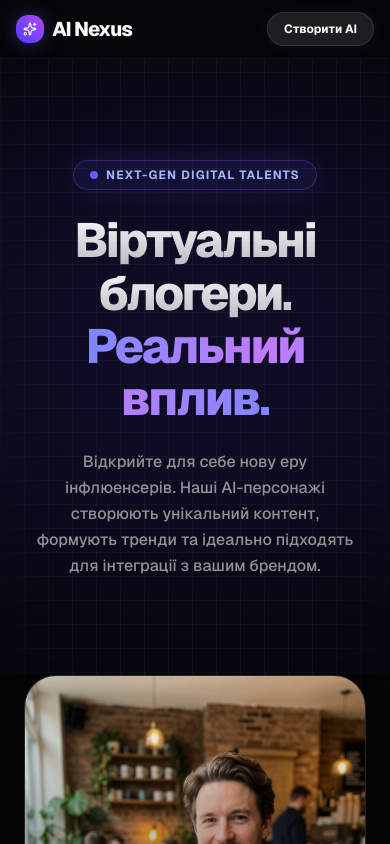
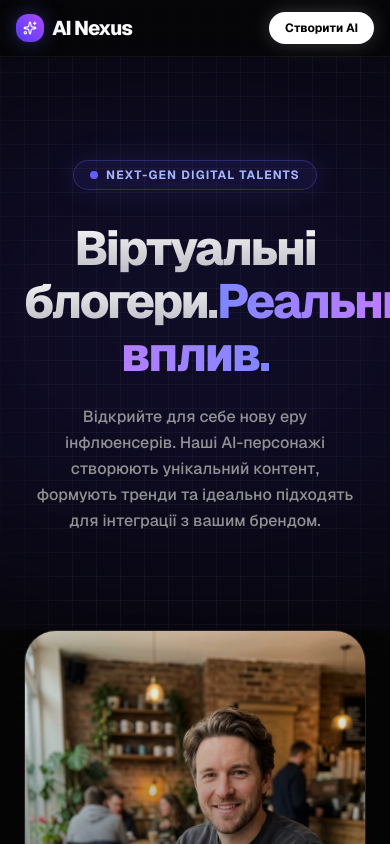
Before and after one commit to Dmytriy-OL/ai-nexus, a Next.js app: page / in a window 390 px wide. Shown: the top 844 px of the page. Built offline with nearby package versions, Linux system fonts and the light colour scheme.

Commit message:
fix: navbar button styling and mobile hero text wrapping

```diff
--- a/src/app/page.tsx
+++ b/src/app/page.tsx
@@ -80,7 +80,7 @@ export default function Showcase() {
               <a href="#" className="text-sm font-medium text-neutral-400 hover:text-white transition-colors">Технологія</a>
               <a href="#" className="text-sm font-medium text-neutral-400 hover:text-white transition-colors">Кейси</a>
             </div>
-            <button className="text-xs md:text-sm font-bold text-white px-4 md:px-5 py-2 md:py-2.5 rounded-full bg-white/10 hover:bg-white/20 border border-white/10 transition-all shadow-[0_0_15px_rgba(255,255,255,0.05)] hover:shadow-[0_0_20px_rgba(255,255,255,0.1)]">
+            <button className="text-xs md:text-sm font-bold text-black px-4 md:px-5 py-2 md:py-2.5 rounded-full bg-white hover:bg-neutral-200 transition-all shadow-[0_0_20px_rgba(255,255,255,0.2)] hover:shadow-[0_0_30px_rgba(255,255,255,0.4)]">
               Створити AI
             </button>
           </div>
@@ -109,10 +109,10 @@ export default function Showcase() {
             initial={{ opacity: 0, y: 20 }}
             animate={{ opacity: 1, y: 0 }}
             transition={{ duration: 0.5, delay: 0.1, ease: "easeOut" }}
-            className="text-5xl sm:text-6xl md:text-8xl font-extrabold tracking-tighter mb-4 md:mb-6 leading-[1.1] pb-2"
+            className="text-5xl sm:text-6xl md:text-8xl font-extrabold tracking-tighter mb-4 md:mb-6 leading-[1.1] py-2"
           >
             <span className="bg-clip-text text-transparent bg-gradient-to-b from-white to-white/70">Віртуальні блогери.</span>
-            <br />
+            <br className="hidden md:block" />
             <span className="bg-clip-text text-transparent bg-gradient-to-r from-indigo-400 via-purple-400 to-indigo-400">Реальний вплив.</span>
           </motion.h1>
           <motion.p
```
